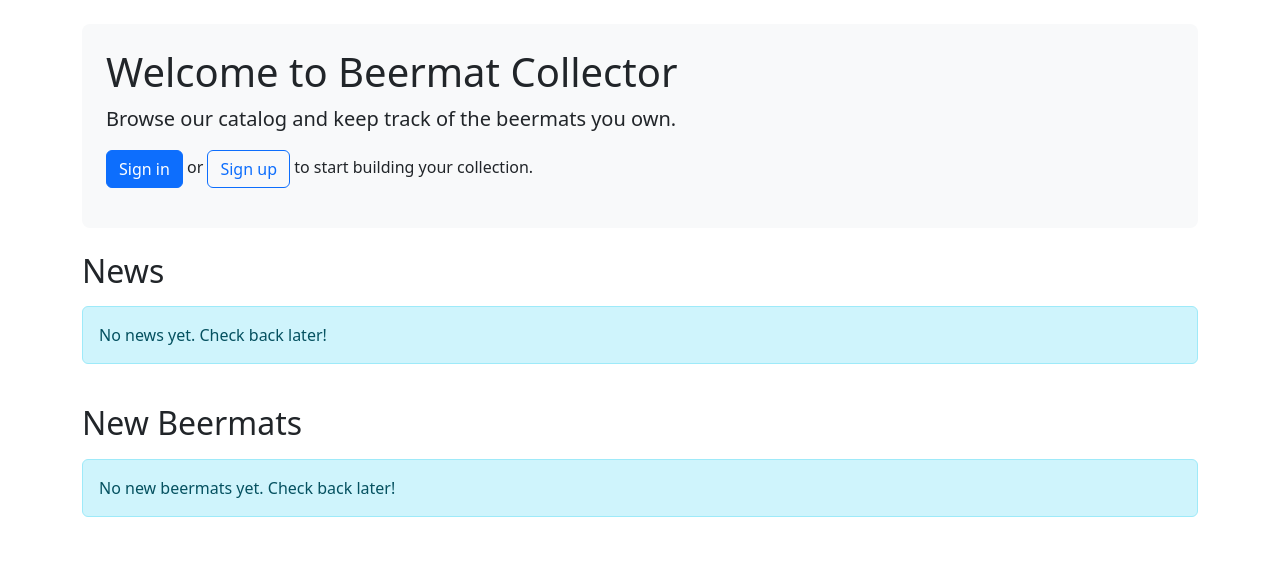
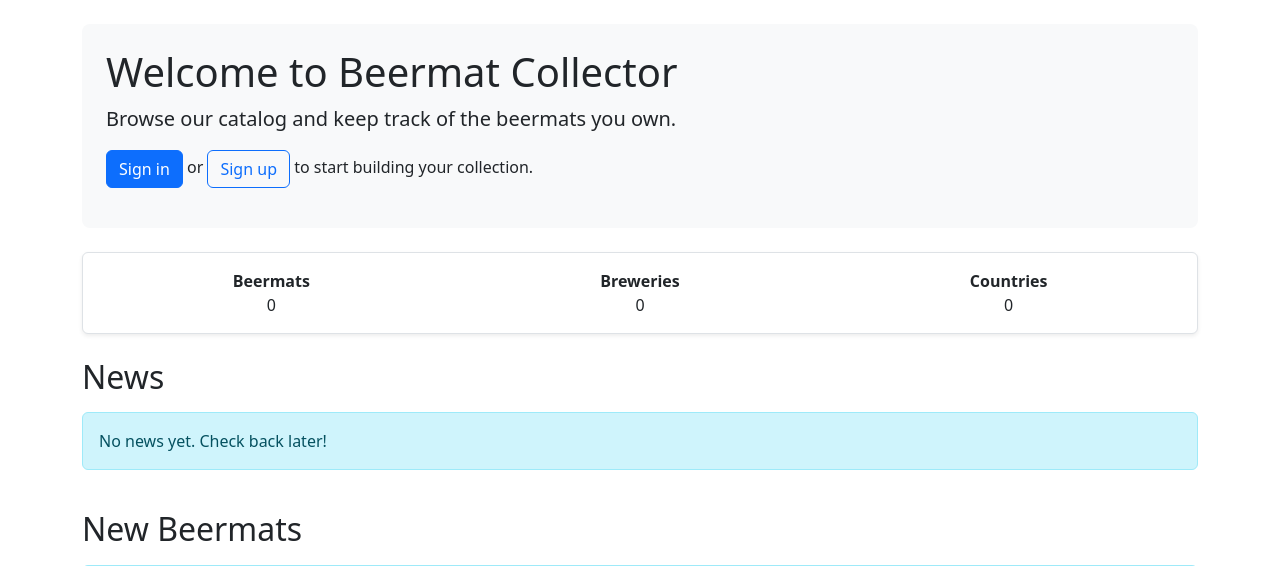
Before and after one commit to Fishhma/Beermat, a Django app: page / in a window 1280 px wide. Shown: the part 73-639 px from the top of the page. Run offline with Django 5.2, Linux system fonts and the light colour scheme; data that the repository does not hold is empty.

Commit message:
Add statistics blocks to home, catalog, and my collection pages

```diff
--- a/beermats/views.py
+++ b/beermats/views.py
@@ -40,9 +40,23 @@ class PasswordChangeDone(PasswordChangeDoneView):
 
 
 def home(request):
-    recent_beermats = Beermat.objects.filter(approved=True).order_by('-approved_at')[:5]
+    approved_beermats = Beermat.objects.filter(approved=True)
+    recent_beermats = approved_beermats.order_by('-approved_at')[:5]
     news_items = NewsItem.objects.filter(published=True).order_by('-published_at')[:5]
-    return render(request, 'beermats/home.html', {'recent_beermats': recent_beermats, 'news_items': news_items})
+    total_beermats = approved_beermats.count()
+    total_breweries = approved_beermats.filter(brewery__gt='').values('brewery').distinct().count()
+    total_countries = approved_beermats.filter(country__gt='').values('country').distinct().count()
+    return render(
+        request,
+        'beermats/home.html',
+        {
+            'recent_beermats': recent_beermats,
+            'news_items': news_items,
+            'total_beermats': total_beermats,
+            'total_breweries': total_breweries,
+            'total_countries': total_countries,
+        },
+    )
 
 
 def about(request):
@@ -97,6 +111,10 @@ def catalog(request):
     if selected_brewery and selected_brewery != 'all':
         beermats = beermats.filter(brewery=selected_brewery)
 
+    catalog_total_beermats = beermats.count()
+    catalog_total_breweries = beermats.filter(brewery__gt='').values('brewery').distinct().count()
+    catalog_total_countries = beermats.filter(country__gt='').values('country').distinct().count()
+
     return render(
         request,
         'beermats/catalog.html',
@@ -108,6 +126,9 @@ def catalog(request):
             'selected_country': selected_country,
             'selected_beer': selected_beer,
             'selected_brewery': selected_brewery,
+            'catalog_total_beermats': catalog_total_beermats,
+            'catalog_total_breweries': catalog_total_breweries,
+            'catalog_total_countries': catalog_total_countries,
         },
     )
 
@@ -142,6 +163,10 @@ def my_collection(request):
     if selected_brewery and selected_brewery != 'all':
         items = items.filter(beermat__brewery=selected_brewery)
 
+    collection_total_beermats = items.count()
+    collection_total_breweries = items.filter(beermat__brewery__gt='').values('beermat__brewery').distinct().count()
+    collection_total_countries = items.filter(beermat__country__gt='').values('beermat__country').distinct().count()
+
     countries = (
         CollectionItem.objects.filter(user=request.user)
         .filter(beermat__country__gt='')
@@ -175,6 +200,9 @@ def my_collection(request):
             'selected_country': selected_country,
             'selected_beer': selected_beer,
             'selected_brewery': selected_brewery,
+            'collection_total_beermats': collection_total_beermats,
+            'collection_total_breweries': collection_total_breweries,
+            'collection_total_countries': collection_total_countries,
         },
     )
 
--- a/templates/beermats/home.html
+++ b/templates/beermats/home.html
@@ -11,6 +11,23 @@
     {% else %}
       <p><a class="btn btn-primary" href="{% url 'login' %}">Sign in</a> or <a class="btn btn-outline-primary" href="{% url 'signup' %}">Sign up</a> to start building your collection.</p>
     {% endif %}
+  </div>
+
+  <div class="mt-4 p-3 bg-white border rounded shadow-sm">
+    <div class="row text-center">
+      <div class="col-sm-4 mb-2 mb-sm-0">
+        <div class="fw-bold">Beermats</div>
+        <div>{{ total_beermats }}</div>
+      </div>
+      <div class="col-sm-4 mb-2 mb-sm-0">
+        <div class="fw-bold">Breweries</div>
+        <div>{{ total_breweries }}</div>
+      </div>
+      <div class="col-sm-4">
+        <div class="fw-bold">Countries</div>
+        <div>{{ total_countries }}</div>
+      </div>
+    </div>
   </div>
 
   <div class="mt-4">
```
Also changed, not shown: templates/beermats/catalog.html (+17 -0 lines), templates/beermats/my_collection.html (+17 -0 lines).
